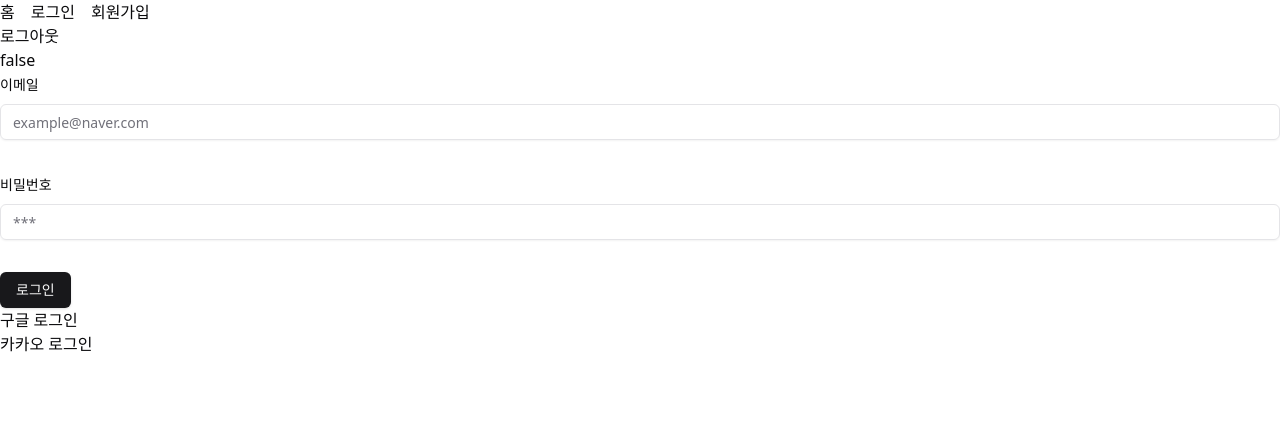
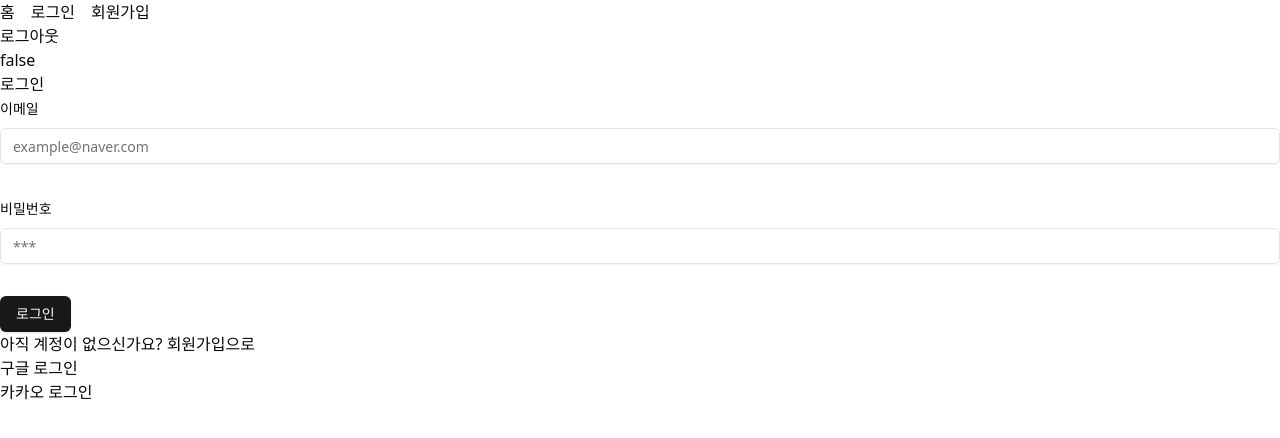
Before and after one commit to llddang/todayeat, a Next.js app: page /sign-in in a window 1280 px wide. Shown: the top 438 px of the page. Built offline with nearby package versions, Linux system fonts and the light colour scheme; no server answers.

Commit message:
design:#4 로그인 페이지의 구성 요소 변경

```diff
--- a/src/app/(auth)/sign-in/page.tsx
+++ b/src/app/(auth)/sign-in/page.tsx
@@ -1,11 +1,16 @@
 import AuthSignInForm from '@/components/_auth/auth-sign-in-form';
 import AuthSignInWithGoogleButton from '@/components/_auth/auth-sign-in-with-google-button';
 import AuthSignInWithKakaoButton from '@/components/_auth/auth-sign-in-with-kakao-button';
+import Link from 'next/link';
 
 const SignInPage = () => {
   return (
     <section>
+      <h2>로그인</h2>
       <AuthSignInForm />
+      <p>
+        아직 계정이 없으신가요? <Link href="/sign-up">회원가입으로</Link>
+      </p>
       <AuthSignInWithGoogleButton />
       <AuthSignInWithKakaoButton />
     </section>
```
